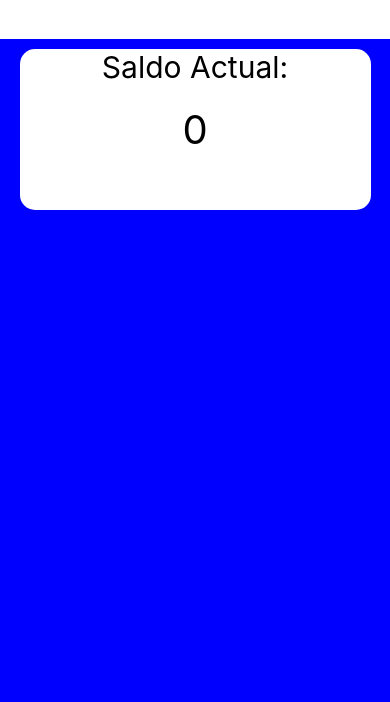
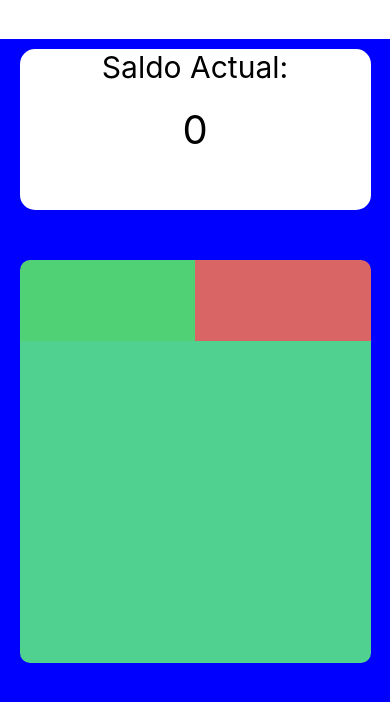
Before and after one commit to kuvii/MyBudget, a React Native app: screen / in a window 390 px wide. Shown: the top 702 px of the page. Built offline with nearby package versions, Linux system fonts and the light colour scheme.

Commit message:
Feat(App): Add transaction lists

```diff
--- a/App.js
+++ b/App.js
@@ -11,11 +11,14 @@ export default function App() {
   const [show, setShow] = useState(true)
 
   const [totalBalance, setTotalBalance] = useState(0)
-  const [list, setList] = useState([])
+  const [entryList, setEntryList] = useState([])
+  const [spentList, setSpentList] = useState([])
 
-  const addTransaction = (newTransaction) => {
-    setList([...list, newTransaction])
-  }
+
+
+  const entry = <ScrollView style={styles.entryPanel}>{entryList.map(() => (<View style={styles.transaction}><Text>{transaction.date}</Text></View>))}</ScrollView>
+  const spent = <ScrollView style={styles.spentPanel}>{spentList.map(() => (<View style={styles.transaction}><Text>{transaction.date}</Text></View>))}</ScrollView>
+
   return (
     <View style={styles.container}>
 
@@ -23,6 +26,17 @@ export default function App() {
         <Text style={styles.actualBalance}>Saldo Actual:</Text>
         <Text style={styles.amount} >{totalBalance}</Text>
       </View>
+
+      <View style={styles.transactionList}>
+        <View style={styles.selector}>
+          <Pressable onPress={() => setShow(true)} style={[styles.selectionStyle, styles.entryColor, styles.btl10]}/>
+          <Pressable onPress={() => setShow(false)} style={[styles.selectionStyle, styles.spentColor, styles.btr10]}/>
+        </View>
+
+        {show ? entry : spent}
+
+      </View>
+
 
 
     </View>
@@ -53,4 +67,58 @@ const styles = StyleSheet.create({
     margin: 20,
     fontSize: 40,
   },
+  selector: {
+    alignItems: 'flex-start',
+    flexDirection: 'row',
+    height: '20%',
+    width: '100%',
+  },
+  transactionList: {
+    borderRadius: 10,
+    height: '50%',
+    margin: 50,
+    width: '90%',
+  },
+  selectionStyle: {
+    alignItems: 'center',
+    justifyContent: 'center',
+    height: '100%',
+    width: '50%',
+  },
+  entryPanel: {
+    backgroundColor: "#51D190",
+    width: '100%',
+    height: '100%',
+    borderBottomRightRadius: 10,
+    borderBottomLeftRadius: 10,
+  },
+  spentPanel: {
+    backgroundColor: "#DA6590",
+    width: '100%',
+    height: '80%',
+    borderBottomRightRadius: 10,
+    borderBottomLeftRadius: 10,
+  },
+  entryColor: {
+    backgroundColor: "#51D175"
+  },
+  spentColor: {
+    backgroundColor: "#DA6565"
+  },
+  btl10: {
+    borderTopLeftRadius: 10,
+  },
+  btr10: {
+    borderTopRightRadius: 10,
+  },
+  transaction: {
+    alignItems: 'center',
+    alignSelf: 'center',
+    backgroundColor: 'white',
+    borderRadius: 10,
+    height: 50,
+    justifyContent: 'center',
+    marginTop: 10,
+    width: '80%',
+  }
 });
```
